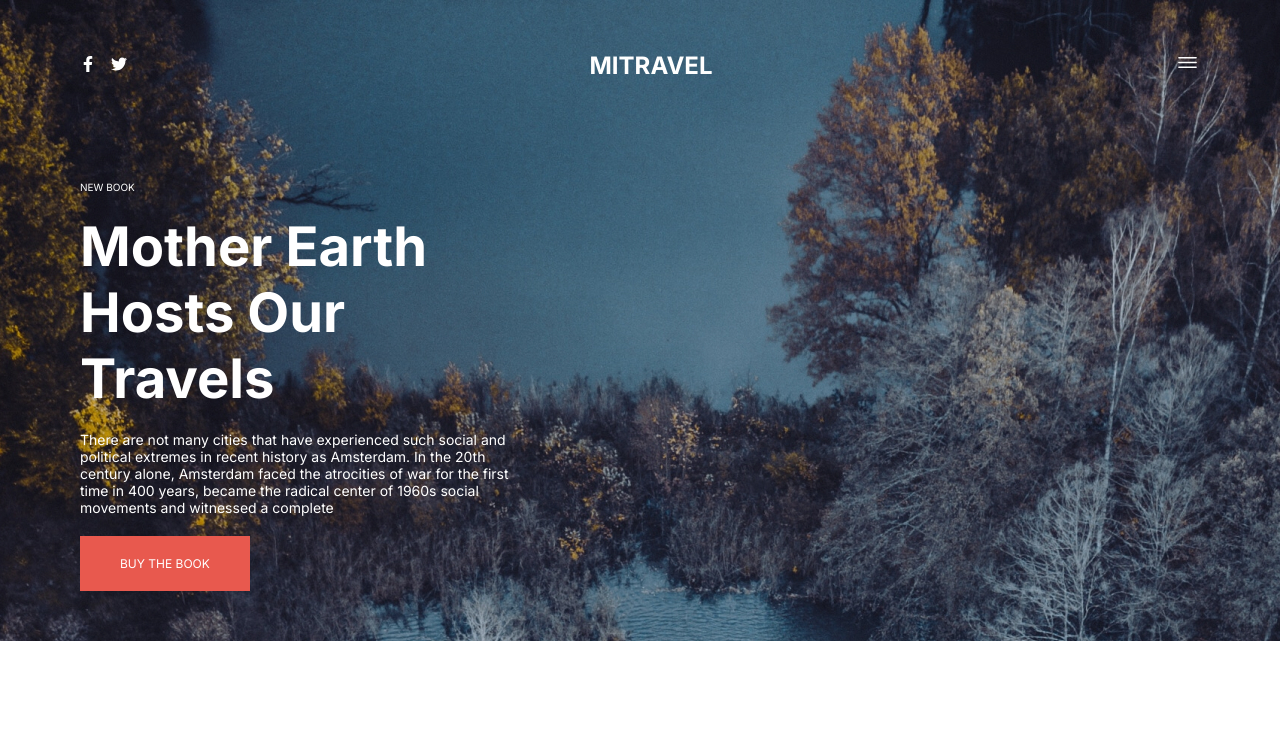
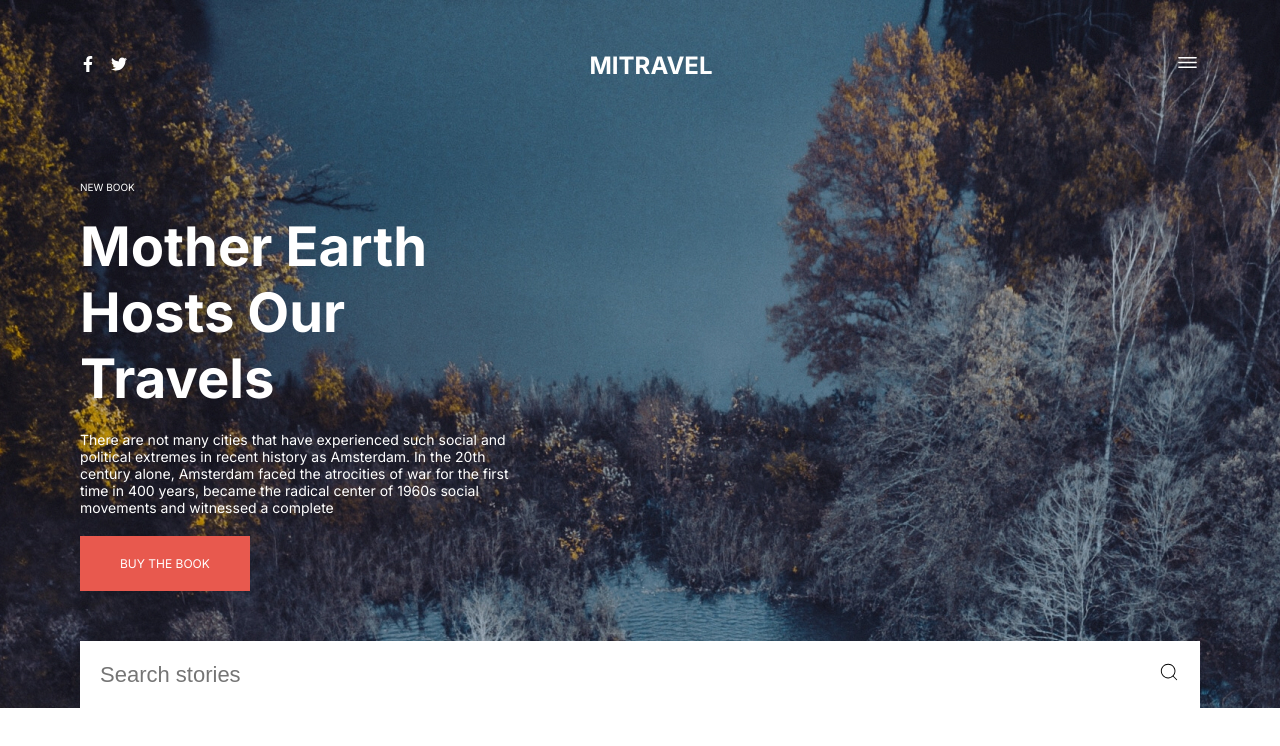
Before and after one commit to Shakhmurad7/nextjs, a Next.js app: page / in a window 1280 px wide. Shown: the top 746 px of the page. Built offline with nearby package versions, Linux system fonts and the light colour scheme.

Commit message:
add search in home page

```diff
--- a/app/css/index.css
+++ b/app/css/index.css
@@ -49,8 +49,23 @@
     font-size: 12px;
 }
 .nav-button{
-
     padding: 20px 40px ;
     width: fit-content;
     background-color: #E8594E;
 }
+.home-search{
+    align-items: center;
+    display: flex;
+    justify-content: space-between;
+    padding: 20px;
+    background-color: white;
+}
+.search-icon{
+    font-size: 22px;
+}
+.home-search input{
+    outline: none;
+    font-size: 22px;
+    border: none;
+    width: 300px;
+}
--- a/app/page.js
+++ b/app/page.js
@@ -1,6 +1,7 @@
 import { FaFacebookF } from "react-icons/fa";
 import { FaTwitter } from "react-icons/fa";
 import { IoIosMenu } from "react-icons/io";
+import { CiSearch } from "react-icons/ci";
 
 import './css/index.css'
 
@@ -46,6 +47,11 @@ export default  async function Home() {
             </div>
           </div>
 
+          <div className="home-search" >
+            <input placeholder="Search stories" />
+            <div className="search-icon"><CiSearch /></div>
+          </div>
+
 
         </div>
 
```
